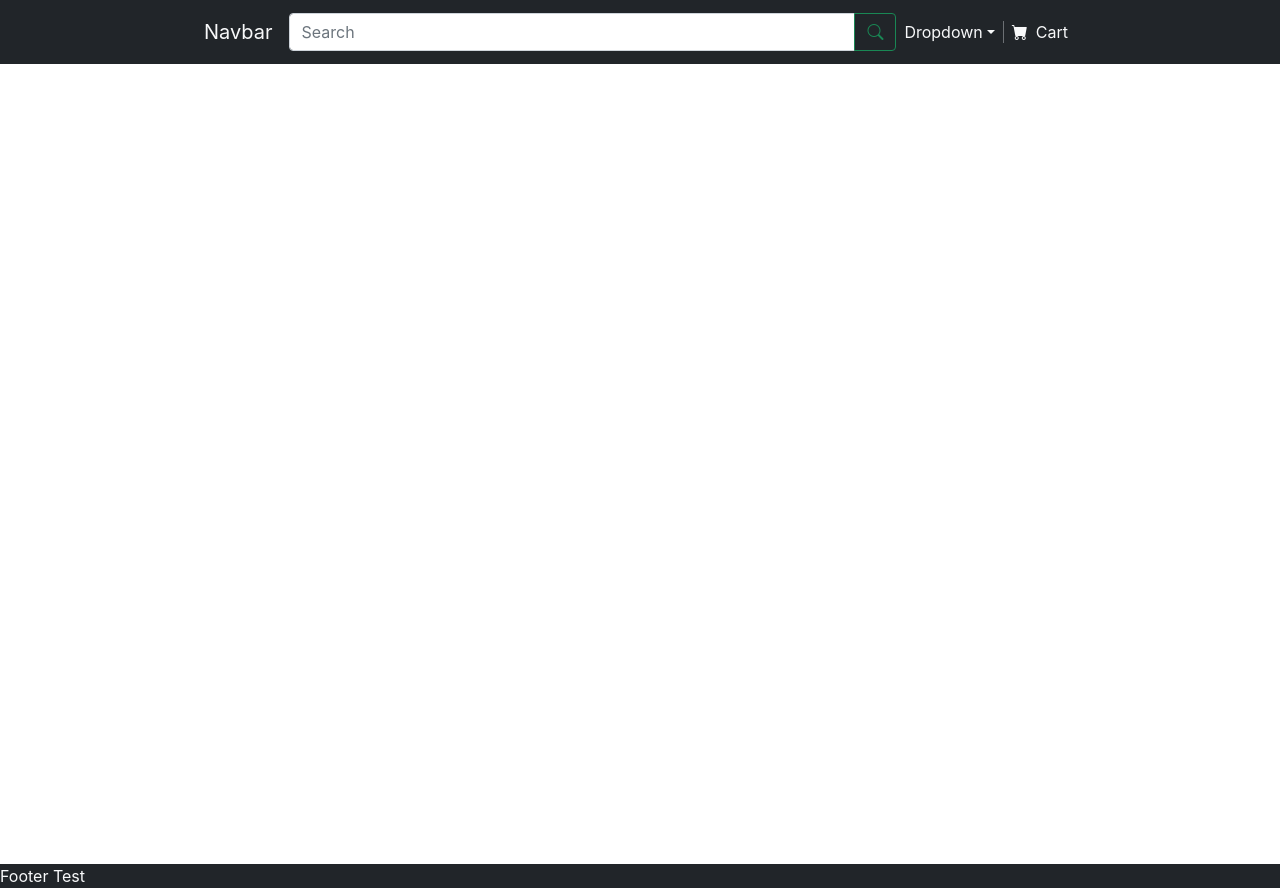
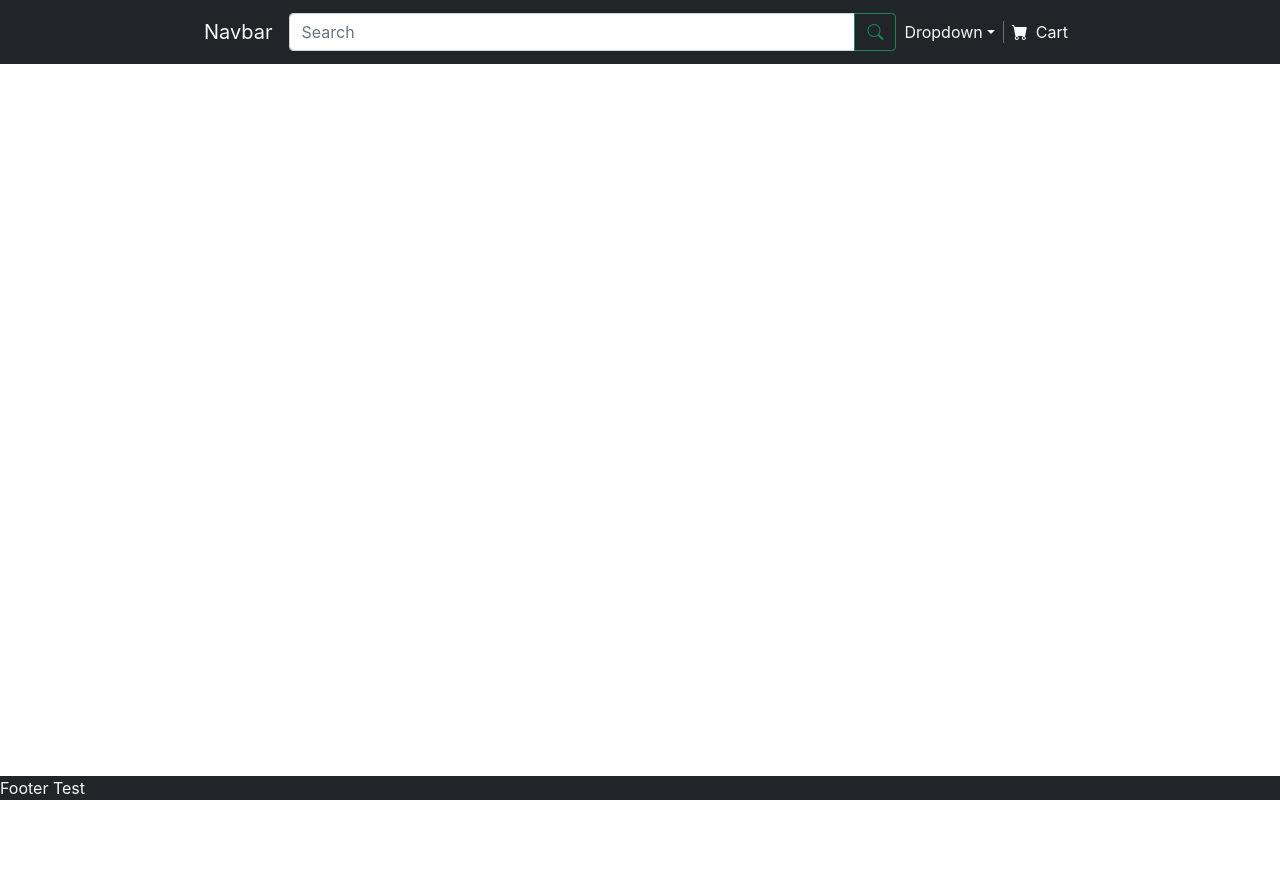
Before and after one commit to Chanwit21/ecommerce-front-end-group-project-cc9, a React (Create React App) app: page / in a window 1280 px wide. After the commit the page ends 800 px from the top, so only its background shows below. Built offline with nearby package versions, Linux system fonts and the light colour scheme.

Commit message:
layout NavHeader

```diff
--- a/src/layout/AppContainer.js
+++ b/src/layout/AppContainer.js
@@ -4,11 +4,9 @@ import NavHeader from '../component/NavHeader';
 
 function AppContainer({ children }) {
   return (
-    <div className='d-flex flex-column'>
+    <div className='d-flex flex-column' style={{ height: '100vh' }}>
       <NavHeader />
-      <div className='flex-grow-1' style={{ minHeight: '100vh' }}>
-        {children}
-      </div>
+      <div className='flex-grow-1'>{children}</div>
       <Footer />
     </div>
   );
```
